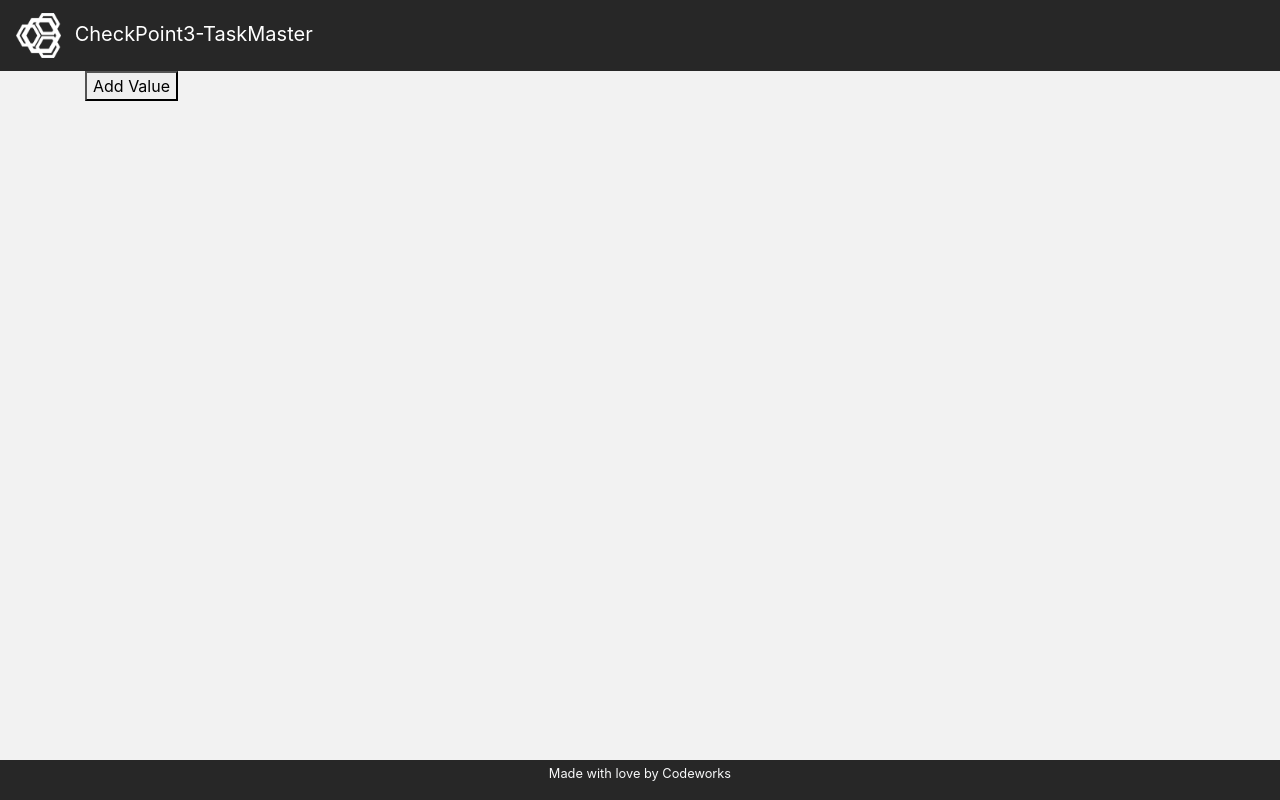
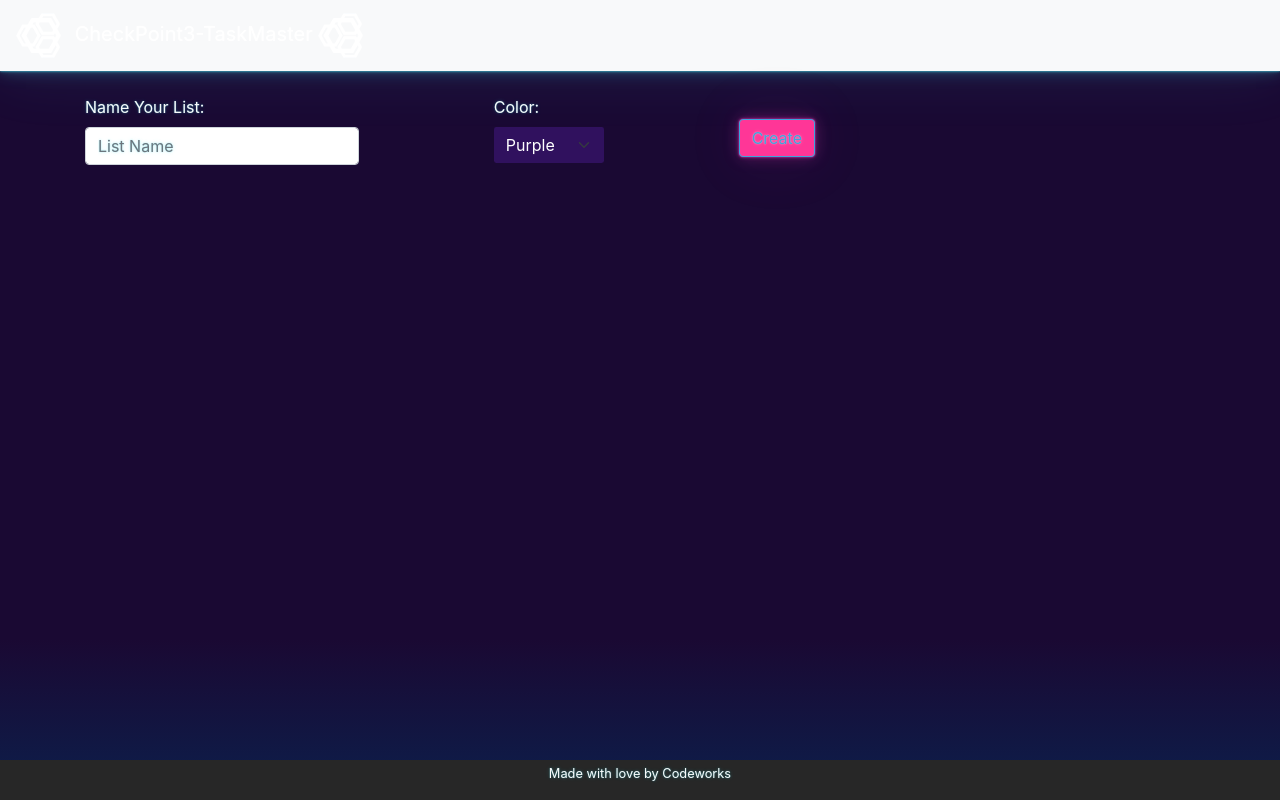
Before and after one commit to FallonWhite/CheckPoint3-TaskMaster, a website with bundled scripts: page index.html in a window 1280 px wide. Built offline with nearby package versions, Linux system fonts and the light colour scheme.

Commit message:
save in case

```diff
--- a/assets/style/style.css
+++ b/assets/style/style.css
@@ -1 +1,6 @@
 /* BASIC STYLES HERE */
+.navbar {
+  display: flex;
+  justify-content: center;
+list-style: none;
+}
--- a/index.html
+++ b/index.html
@@ -11,21 +11,50 @@
         integrity="sha512-iBBXm8fW90+nuLcSKlbmrPcLa0OT92xO1BIsZ+ywDWZCvqsWgccV3gFoRBv0z+8dLJgyAHIhR35VZc2oM/gI1w=="
         crossorigin="anonymous" />
     <link rel="stylesheet" href="assets/style/main.css">
+    <link rel="stylesheet" href="https://bootswatch.com/5/vapor/bootstrap.css">
     <link rel="stylesheet" href="assets/style/style.css">
     <title>CheckPoint3-TaskMaster</title>
 </head>
 
 <body>
     <header>
-        <nav class="navbar navbar-dark navbar-expand bg-dark text-light">
+        <nav class="navbar navbar-dark navbar-expand bg-light text-dark">
             <a class="navbar-brand" href="#">
                 <img src="assets/img/logo.png" width="45" height="45" alt="" loading="lazy">
                 <span class="ml-2">CheckPoint3-TaskMaster</span>
+                <img src="assets/img/logo.png" width="45" height="45" alt="" loading="lazy">
             </a>
         </nav>
     </header>
+
     <main class="container">
-        <div id="app"></div>
+        <div class="row">
+            <div class="col-md-8 mt-4">
+                <form onsubmit="app.listsController.createList()" class="text-light d-flex justify-content-between">
+                    <div class="form-group">
+                        <label for="name">Name Your List:</label>
+                        <input type="text" name="name" id="name" class="form-control text-light" placeholder="List Name"
+                            required minlength="3" , maxlength="15">
+                    </div>
+                    <div class="form-group">
+                        <label for="color" class="form-label">Color:</label>
+                        <select class="form-select" id="color">
+                            <option value="1" style="background: darkmagenta">Purple</option>
+                            <option value="2" style="background: deeppink">Pink</option>
+                            <option value="3" style="background: deepskyblue">SkyBlue</option>
+                            <option value="4" style="background: lime">Lime</option>
+                            <option value="5" style="background: blueviolet">Violet</option>
+                            <option value="6" style="background: slategrey">Grey</option>
+                        </select>
+                    </div>
+                    <div class="mt-4">
+                        <button type="submit" class="btn btn-secondary btn-outline-primary">Create</button>
+                    </div>
+                </form>
+
+
+
+
     </main>
     <footer class="bg-dark text-light">
         <div class="text-center">
```
Also changed, not shown: app/Controllers/ListsController.js (+16 -0 lines), app/Models/List.js (+15 -0 lines), app/Services/ListsService.js (+10 -0 lines), assets/scss/main.scss (+12 -0 lines), 1 other file.
